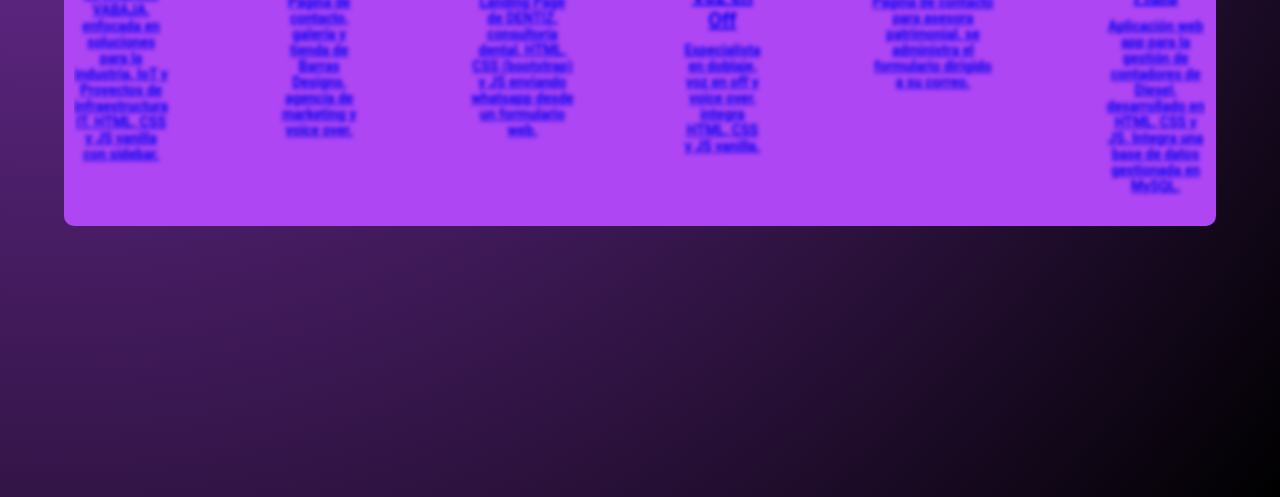
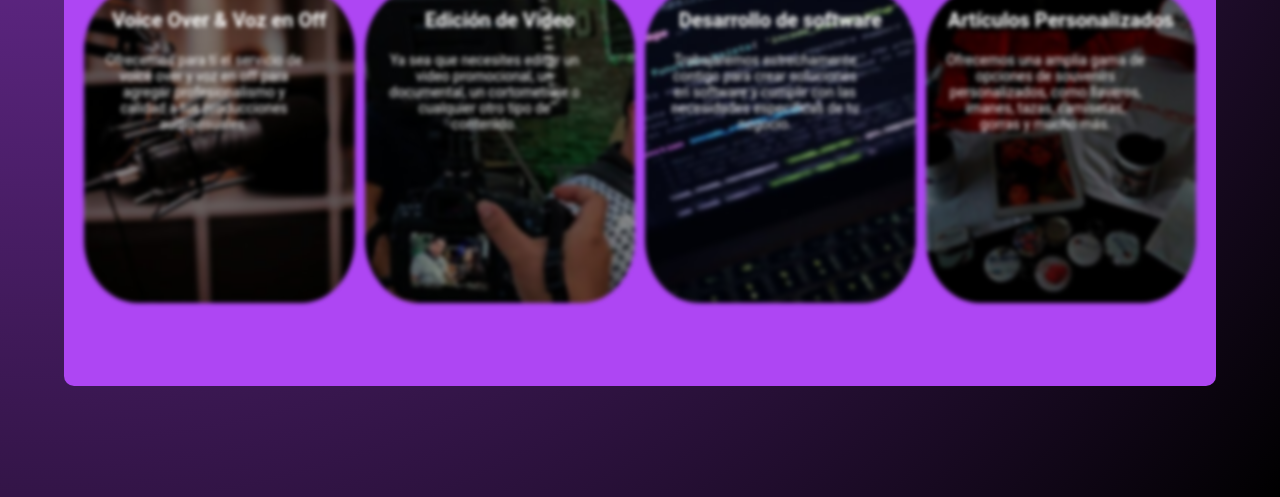
Before and after one commit to BarrasDesigns/VCARD_BarrasDesigns, a plain HTML site: page index.html in a window 1280 px wide. Shown: the part 1105-1602 px from the top of the page. Drawn offline with Linux system fonts and the light colour scheme.

Commit message:
Tarjetas

```diff
--- a/assets/styles/styles.css
+++ b/assets/styles/styles.css
@@ -23,7 +23,8 @@ body {
   background-image: radial-gradient(ellipse farthest-corner at 45px 30px, var(--backgroundColor), var(--colorNegro));
 
 }
-main{
+
+main {
   height: 100vh;
 }
 
@@ -31,8 +32,14 @@ img {
   width: 50%;
 }
 
+a {
+  text-decoration: none;
+  color: var(--colorBlanco);
+}
+
 h1,
-h2 {
+h2,
+h3 {
   text-align: center;
 }
 
@@ -96,11 +103,12 @@ h2 {
 
 /* MODAL */
 /* DIRECTORIO */
-.wrapper--directorio{
+.wrapper--directorio {
   background: var(--backgroundColor);
   border-radius: 10px;
   padding: 10px;
 }
+
 .overlay {
   position: fixed;
   background: rgb(0, 0, 0);
@@ -148,7 +156,7 @@ h2 {
   text-align: center;
 }
 
-.redes--modal{
+.redes--modal {
   width: 100%;
   height: 50%;
   display: flex;
@@ -186,67 +194,68 @@ h2 {
 
 /* SERVICIOS */
 
-.wrapper--servicios{
+.wrapper--servicios {
   background: var(--backgroundColor);
   border-radius: 10px;
   padding: 10px;
   margin-top: 51px;
-  height: 40%;
+  height: 60%;
 }
+
 .container--servicios {
 
   padding: 10px;
   text-align: center;
   display: flex;
-  justify-content: center;
   align-items: center;
   align-content: center;
   width: 100%;
-  height: 100%;
+  height: 90%;
   overflow-x: scroll;
   scroll-snap-type: x mandatory;
   scroll-padding: 10px;
   column-gap: 10px;
 }
 
+
 /* TARJETAS */
 
 
 .tarjeta {
-  padding: 50px;
+  padding: 20px;
   text-align: center;
   scroll-snap-align: start;
   border-radius: 50px;
-  width: 572px;
-  height: 100%;
+  width: 740px;
+  height: 80%;
   border-radius: 20%;
 }
 
 .tarjeta h2 {
-  margin-top: -40px;
-  margin-bottom: 10px;
+  margin-bottom: 20px;
   font-weight: 700;
   font-size: 20px;
 }
 
 
 a>p {
-  text-transform: none;
   text-align: center;
-  font-weight: 700;
+  font-weight: 400;
   font-size: 14px;
+  width: 200px;
 }
 
 .tarjeta:nth-child(1) {
   background-repeat: no-repeat;
   background-size: cover;
-  background-image: url("../img/vabajaScreenShot.png");
+  background-image: url("../img/vozenoff1.jpg");
   background-position: center center;
   -webkit-filter: blur(2px);
   transition: 1s ease;
 }
 
 .tarjeta:nth-child(1):hover {
+  background-color: rgba(0, 0, 0, .3);
   transition: 1s ease;
   -webkit-filter: blur(0px);
   cursor: pointer;
@@ -256,7 +265,7 @@ a>p {
 .tarjeta:nth-child(2) {
   background-repeat: no-repeat;
   background-size: cover;
-  background-image: url("../img/barrasdesignsScreenshot.png");
+  background-image: url("../img/voiceover2.jpeg");
   background-position: center center;
   -webkit-filter: blur(2px);
   transition: 1s ease;
@@ -274,7 +283,7 @@ a>p {
 .tarjeta:nth-child(3) {
   background-repeat: no-repeat;
   background-size: cover;
-  background-image: url("../img/mFrutosScreenShot.png");
+  background-image: url("../img/desarrollo.jpg");
   background-position: center center;
   -webkit-filter: blur(2px);
   transition: 1s ease;
@@ -291,7 +300,7 @@ a>p {
 .tarjeta:nth-child(4) {
   background-repeat: no-repeat;
   background-size: cover;
-  background-image: url("../img/JanRadaScreenShot.png");
+  background-image: url("../img/promocionales1.jpg");
   background-position: center center;
   -webkit-filter: blur(2px);
   transition: 1s ease;
@@ -473,3 +482,11 @@ a>p {
     transform: translateY(0);
   }
 }
+
+/* MEDIA QUERIES  */
+@media (max-width: 768px) {
+
+  .tarjeta {
+    -webkit-filter: blur(0px) !important;
+  }
+}
--- a/index.html
+++ b/index.html
@@ -243,18 +243,29 @@
 
             <!-- SERVICIOS -->
             <div class="wrapper--servicios">
+                <h3>Nuestros Servicios</h3>
                 <section class="container--servicios">
 
                     <!-- TARJETAS -->
                     <div class="tarjeta">
                         <div class="textoTarjeta">
-                            <a href="https://www.vabaja.com.mx">
-                                <h2>VABAJA</h2>
+                            <a href="https://www.barras-designs.com.mx/html/vozenoff.html">
+                                <h2>Voice Over & Voz en Off</h2>
                                 <p>
-                                    Landing Page de empresa VABAJA, enfocada en soluciones para la industria,
-                                    IoT y
-                                    Proyectos de
-                                    infraestructura IT. HTML, CSS y JS vanilla con sidebar.
+                                    Ofrecemos para tí el servicio de voice over y voz en off para agregar
+                                    profesionalismo y
+                                    calidad a tus producciones audiovisuales.
+                                </p>
+                            </a>
+                        </div>
+                    </div>
+                    <div class="tarjeta">
+                        <div class="textoTarjeta">
+                            <a href="https://www.barras-designs.com.mx/html/vozenoff.html">
+                                <h2>Edición de Video</h2>
+                                <p>
+                                    Ya sea que necesites editar un video
+                                    promocional, un documental, un cortometraje o cualquier otro tipo de contenido.
                                 </p>
                             </a>
                         </div>
@@ -263,11 +274,10 @@
                     <div class="tarjeta">
                         <div class="textoTarjeta">
                             <a href="https://www.barras-designs.com.mx">
-                                <h2>BARRAS DESIGNS</h2>
+                                <h2>Desarrollo de software</h2>
                                 <p>
-                                    Página de contacto, galería y tienda de Barras Designs, agencía de marketing
-                                    y voice
-                                    over.
+                                    Trabajaremos estrechamente contigo para crear soluciones en software y cumplir con
+                                    las necesidades específicas de tu negocio.
                                 </p>
                             </a>
                         </div>
@@ -276,51 +286,10 @@
                     <div class="tarjeta">
                         <div class="textoTarjeta">
                             <a href="https://barrasdesigns.github.io/Dra.MarcelaFrutos/">
-                                <h2>Consultorio Dental</h2>
+                                <h2>Artículos Personalizados</h2>
                                 <p>
-                                    Landing Page de DENTIZ, consultoría dental, HTML, CSS (bootstrap) y JS
-                                    enviando
-                                    whatsapp desde un formulario web.
-                                </p>
-                            </a>
-                        </div>
-                    </div>
-
-                    <div class="tarjeta">
-                        <div class="textoTarjeta">
-                            <a href="https://www.barras-designs.com.mx/tvirtual/JanRada/">
-                                <h2>Jannine Rada, Voz en Off</h2>
-                                <p>
-                                    Especialista en doblaje, voz en off y voice
-                                    over, integra HTML, CSS y JS vanilla.
-                                </p>
-                            </a>
-                        </div>
-                    </div>
-
-                    <div class="tarjeta">
-                        <div class="textoTarjeta">
-                            <a href="http://www.pensionesconsultoria.com.mx/">
-                                <h2>Asesores Patrimoniales</h2>
-                                <p>
-                                    Página de contacto para asesora patrimonial, se administra el formulario
-                                    dirigido a
-                                    su
-                                    correo.
-                                </p>
-                            </a>
-                        </div>
-                    </div>
-
-                    <div class="tarjeta">
-                        <div class="textoTarjeta">
-                            <a href="http://3.132.17.140/TMX/web/login.php">
-                                <h2>Plataforma de Cesna Fluid</h2>
-                                <p>
-                                    Aplicación web app para la gestión de contadores de Diesel, desarrollado en
-                                    HTML,
-                                    CSS y
-                                    JS. Integra una base de datos gestionada en MySQL.
+                                    Ofrecemos una amplia gama de opciones de souvenirs personalizados, como llaveros,
+                                    imanes, tazas, camisetas, gorras y mucho más.
                                 </p>
                             </a>
                         </div>
```
Also changed, not shown: assets/img/desarrollo.jpg (added), assets/img/promocionales1.jpg (added), assets/img/voiceover2.jpeg (added), assets/img/vozenoff1.jpg (added).
